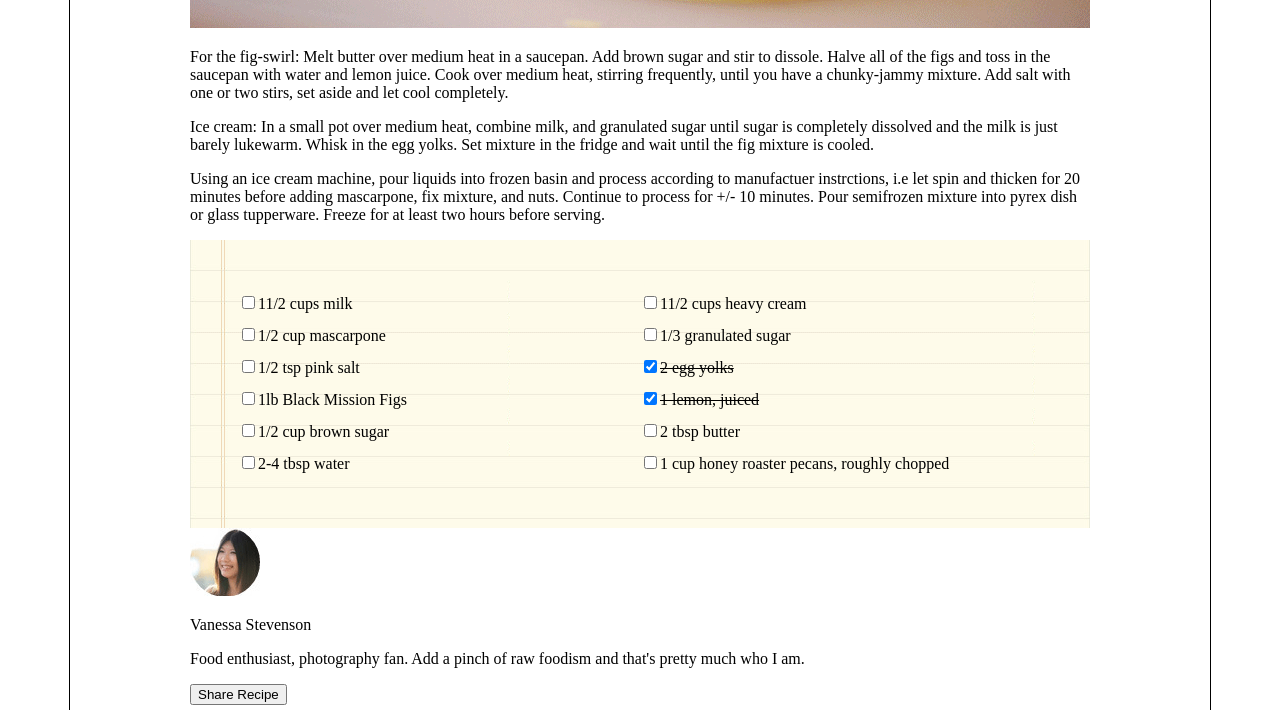
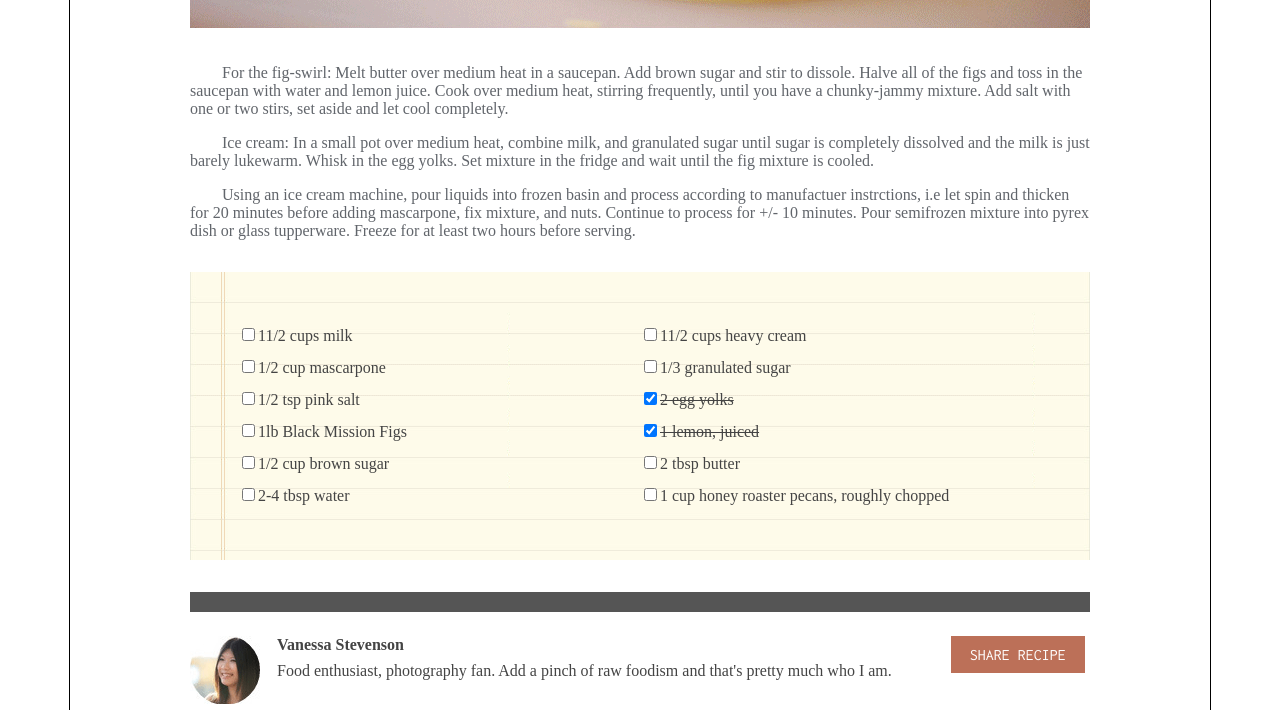
Before and after one commit to DariusSageMarte/chocolate-pizza, a plain HTML site: page index.html in a window 1280 px wide. Shown: the part 850-1560 px from the top of the page. Drawn offline with Linux system fonts and the light colour scheme; a web font is replaced by a local one.

Commit message:
Almost done

```diff
--- a/index.html
+++ b/index.html
@@ -64,8 +64,10 @@
 
     <section id="bio">
       <img id="author-img" src="img/van-pic.png" alt="author-image"/>
-      <p id="author-name">Vanessa Stevenson</p>
-      <p id="author-bio">Food enthusiast, photography fan. Add a pinch of raw foodism and that's pretty much who I am.</p>
+      <div id="bio-section">
+        <p id="author-name">Vanessa Stevenson</p><br/>
+        <p id="author-bio">Food enthusiast, photography fan. Add a pinch of raw foodism and that's pretty much who I am.</p>
+      </div>
       <button>Share Recipe</button>
     </section>
   </main>
--- a/style.css
+++ b/style.css
@@ -3,6 +3,7 @@ body {
   outline: 1px solid #000;
   margin: 45px auto;
   padding: 40px 120px;
+  color: #444;
 }
 
 #delicious {
@@ -15,7 +16,7 @@ body {
   text-transform: uppercase;
   font-family: 'Inconsolata', monospace;
   font-size: 75%;
-
+  color: rgb(97,101,107);
 }
 
 header {
@@ -54,10 +55,21 @@ h1 {
   margin-left: 430px;
 }
 
+.text-content {
+  text-indent: 2em;
+}
+
+#main-text {
+  margin-top: 2em;
+  margin-bottom: 2em;
+  color: rgb(97,101,107);
+}
+
 form {
   background-image: url('img/list-bg.png');
   overflow: hidden;
   padding: 3em;
+  margin-bottom: 2em;
 }
 
 form div {
@@ -72,3 +84,50 @@ form label {
 .line {
   text-decoration: line-through;
 }
+
+#bio {
+  border-top: 20px solid #555;
+  padding-top: 1.5em;
+  overflow: hidden;
+}
+
+#author-img {
+  float: left;
+  margin-right: 1em;
+  padding-bottom: 15px;
+}
+
+#author-name {
+  font-weight: bold;
+  padding-bottom: .5em;
+}
+
+#author-name, #author-bio {
+  display: inline-block;
+  margin: 0px;
+}
+
+button {
+   padding: .6em 1.2em;
+   font-size: 1em;
+   background-color: rgb(188,112,88);
+   font-family: 'Inconsolata', monospace;
+   color: #fff;
+   text-transform: uppercase;
+   border: none;
+}
+
+#bio-section {
+  display: inline-block;
+  float: left;
+  margin-right: 3.68em;
+}
+
+hr {
+  width: 48%;
+  display: inline;
+}
+
+footer {
+  clear: both;
+}
```
Also changed, not shown: img/border-image.png (added).
